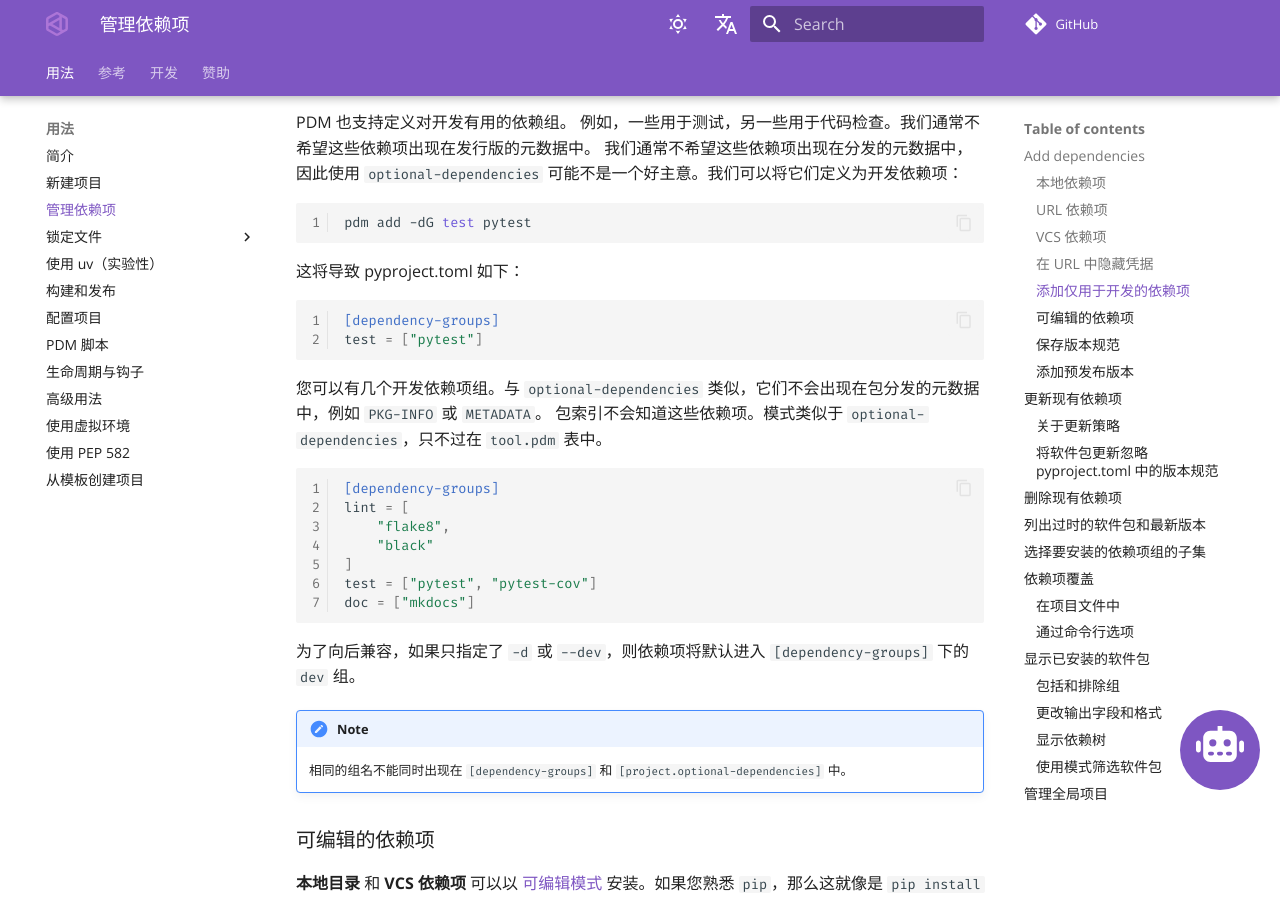
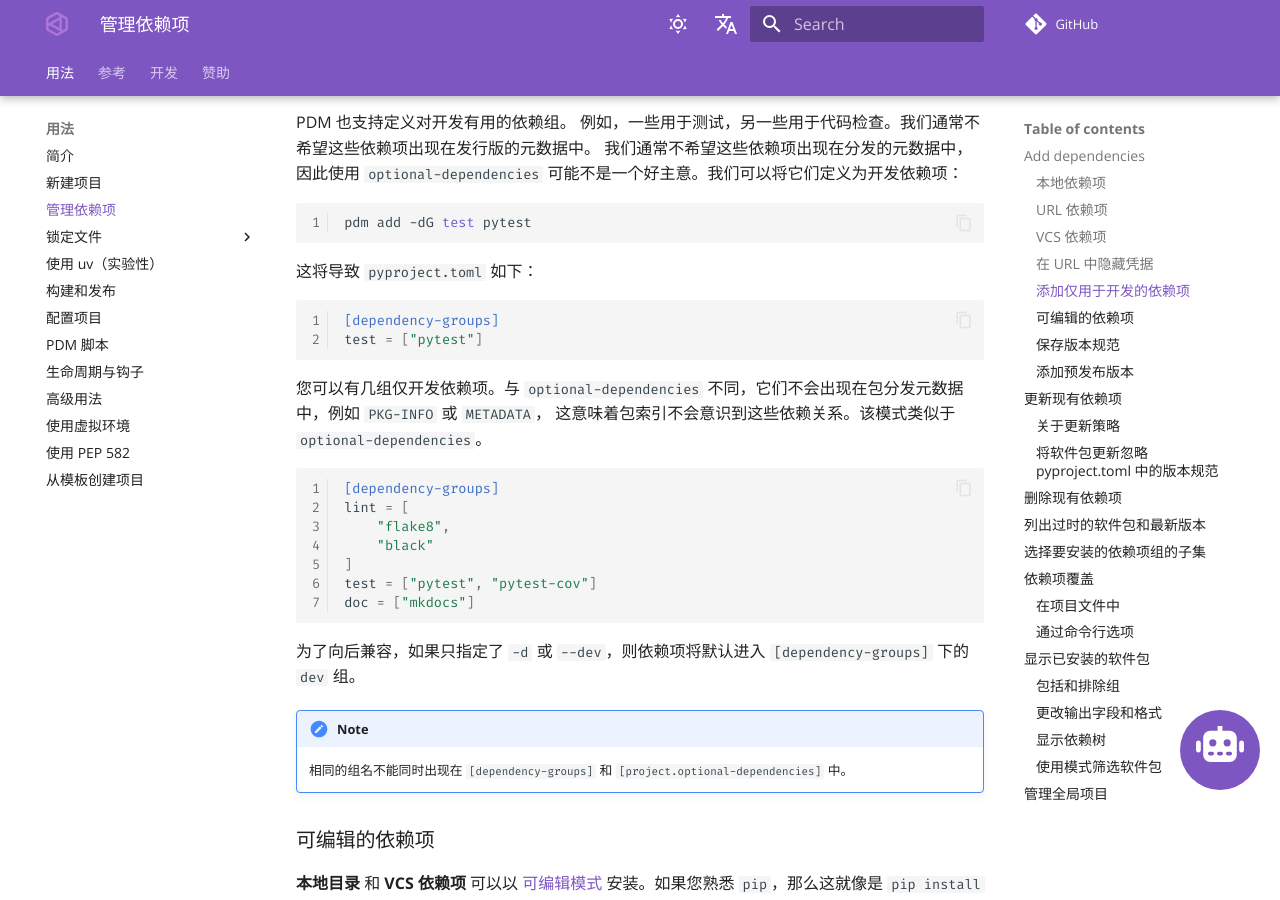
Before and after one commit to pdm-project/pdm-docs-zh, an MkDocs documentation site: the page built from docs/usage/dependency.md, in a window 1280 px wide and 900 px high, scrolled down 2620 px. Built offline with MkDocs 1.6.1 and Material for MkDocs 9.7.7, drawn with Linux system fonts in a browser that asks for light colours; comment, search, counter and statistics services are not loaded; the version menu is left out; grey boxes are pictures that could not be loaded.

Commit message:
sync: adfda08f

````diff
--- a/docs/usage/dependency.md
+++ b/docs/usage/dependency.md
@@ -134,15 +134,15 @@ PDM 也支持定义对开发有用的依赖组。
 pdm add -dG test pytest
 ```
 
-这将导致 pyproject.toml 如下：
+这将导致 `pyproject.toml` 如下：
 
 ```toml
 [dependency-groups]
 test = ["pytest"]
 ```
 
-您可以有几个开发依赖项组。与 `optional-dependencies` 类似，它们不会出现在包分发的元数据中，例如 `PKG-INFO` 或 `METADATA`。
-包索引不会知道这些依赖项。模式类似于 `optional-dependencies`，只不过在 `tool.pdm` 表中。
+您可以有几组仅开发依赖项。与 `optional-dependencies` 不同，它们不会出现在包分发元数据中，例如 `PKG-INFO` 或 `METADATA`，
+这意味着包索引不会意识到这些依赖关系。该模式类似于 `optional-dependencies`。
 
 ```toml
 [dependency-groups]
````
